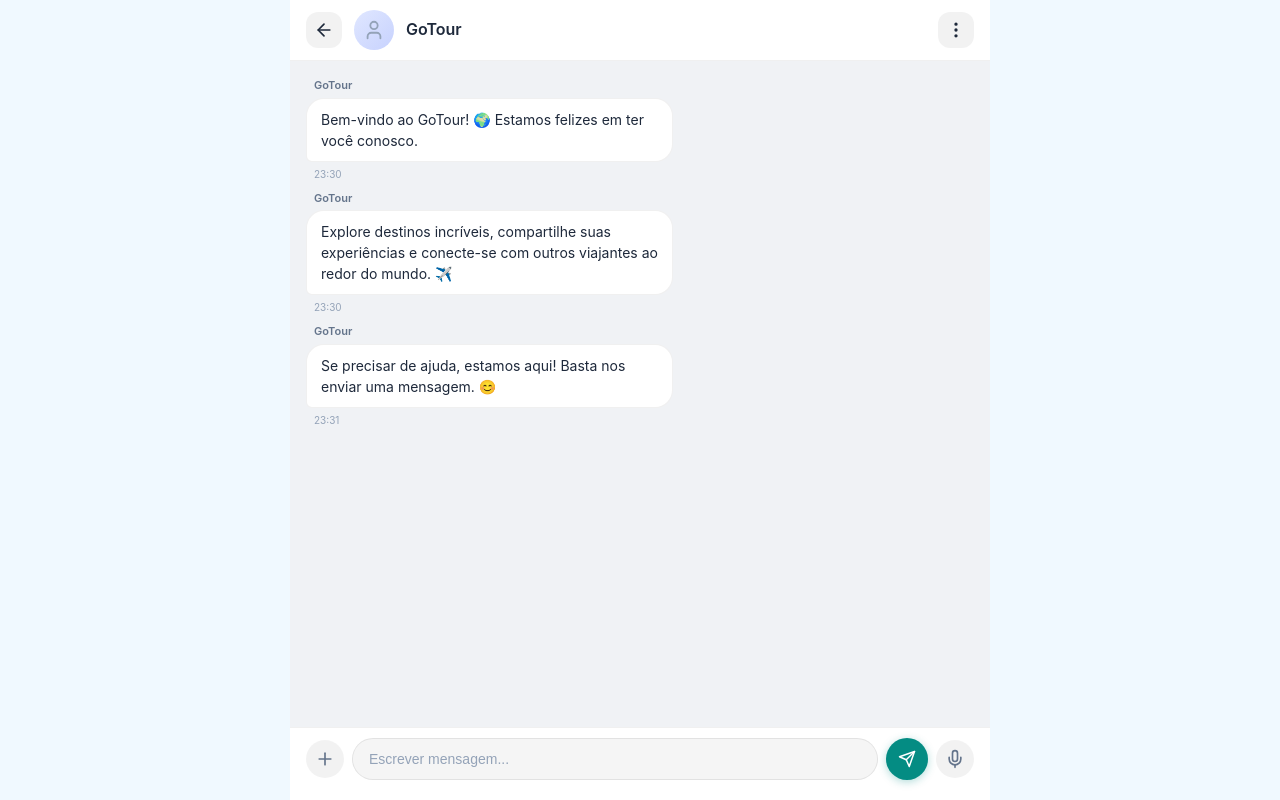
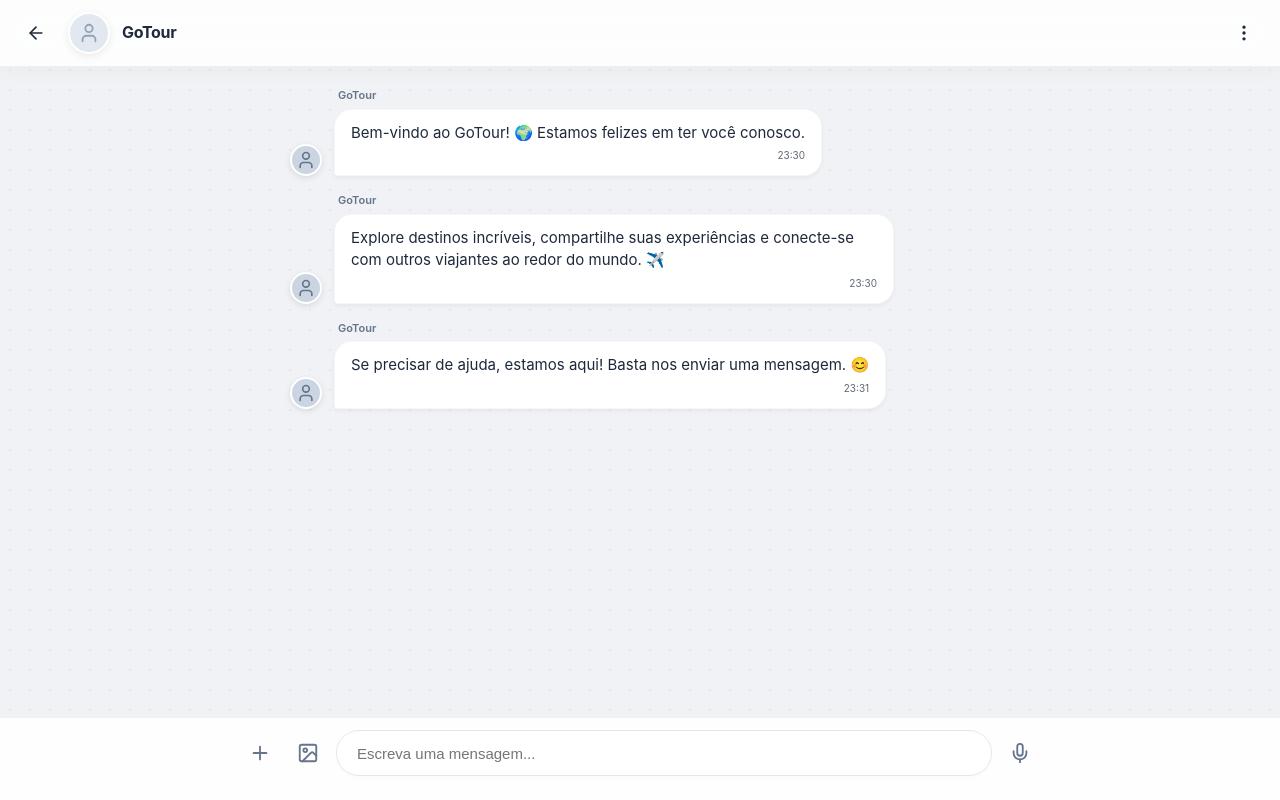
Before and after one commit to mariabernardop63-cell/GOTOUR-GLOBAL-APP, a React (Vite) app: page /chat in a window 1280 px wide. Built offline with nearby package versions, Linux system fonts and the light colour scheme; no server answers; a web font is replaced by a local one.

Commit message:
Implement Chat Screen Redesign with fixed header, bubbles, and premium input bar

```diff
--- a/src/pages/Chat/ChatScreen.css
+++ b/src/pages/Chat/ChatScreen.css
@@ -1,32 +1,36 @@
-/* ChatScreen.css - WhatsApp-style Chat */
+/* ChatScreen.css - Premium Messaging UI */
 
 .chat-page {
-    min-height: 100vh;
+    height: 100vh;
     background: #f0f2f5;
+    background-image: radial-gradient(#e5e7eb 1px, transparent 1px);
+    background-size: 20px 20px;
     display: flex;
     flex-direction: column;
+    overflow: hidden;
+    position: relative;
 }
 
-/* ===== CHAT HEADER ===== */
+/* ===== CHAT HEADER (Fixed Top) ===== */
 .chat-header {
+    flex-shrink: 0;
     display: flex;
     align-items: center;
     gap: 12px;
-    padding: 10px 16px;
-    position: sticky;
-    top: 0;
-    z-index: 100;
-    background: rgba(255, 255, 255, 0.95);
+    padding: 12px 16px;
+    background: rgba(255, 255, 255, 0.85);
     backdrop-filter: blur(12px);
     -webkit-backdrop-filter: blur(12px);
-    border-bottom: 1px solid rgba(0, 0, 0, 0.06);
+    border-bottom: 1px solid rgba(0, 0, 0, 0.05);
+    z-index: 50;
+    box-shadow: 0 4px 20px rgba(0, 0, 0, 0.03);
 }
 
 .chat-back-btn {
-    width: 36px;
-    height: 36px;
+    width: 40px;
+    height: 40px;
     border-radius: 12px;
-    background: rgba(0, 0, 0, 0.05);
+    background: transparent;
     border: none;
     display: flex;
     align-items: center;
@@ -37,19 +41,20 @@
 }
 
 .chat-back-btn:hover {
-    background: rgba(0, 0, 0, 0.1);
+    background: rgba(0, 0, 0, 0.05);
 }
 
 .chat-contact-avatar {
-    width: 40px;
-    height: 40px;
+    width: 42px;
+    height: 42px;
     border-radius: 50%;
     overflow: hidden;
-    background: linear-gradient(135deg, #e0e7ff, #c7d2fe);
+    background: #e2e8f0;
     display: flex;
     align-items: center;
     justify-content: center;
-    flex-shrink: 0;
+    border: 2px solid #ffffff;
+    box-shadow: 0 2px 8px rgba(0, 0, 0, 0.08);
 }
 
 .chat-contact-avatar img {
@@ -60,16 +65,17 @@
 
 .chat-contact-name {
     font-size: 16px;
-    font-weight: 600;
+    font-weight: 700;
     color: #1e293b;
     flex: 1;
+    letter-spacing: -0.3px;
 }
 
 .chat-more-btn {
-    width: 36px;
-    height: 36px;
+    width: 40px;
+    height: 40px;
     border-radius: 12px;
-    background: rgba(0, 0, 0, 0.05);
+    background: transparent;
     border: none;
     display: flex;
     align-items: center;
@@ -81,28 +87,30 @@
 }
 
 .chat-more-btn:hover {
-    background: rgba(0, 0, 0, 0.1);
+    background: rgba(0, 0, 0, 0.05);
 }
 
-/* Chat More Menu */
+/* More Menu */
 .chat-more-menu {
     position: absolute;
-    top: 44px;
+    top: 50px;
     right: 0;
-    z-index: 200;
-    background: rgba(255, 255, 255, 0.98);
-    border: 1px solid rgba(0, 0, 0, 0.08);
+    z-index: 100;
+    background: #ffffff;
     border-radius: 16px;
-    padding: 8px 0;
-    min-width: 220px;
-    box-shadow: 0 8px 32px rgba(0, 0, 0, 0.12);
-    animation: fadeInMenu 0.2s ease;
+    padding: 6px;
+    width: 200px;
+    box-shadow: 0 10px 40px rgba(0, 0, 0, 0.15);
+    border: 1px solid rgba(0, 0, 0, 0.05);
+    animation: slideDown 0.2s ease-out;
+    display: flex;
+    flex-direction: column;
 }
 
-@keyframes fadeInMenu {
+@keyframes slideDown {
     from {
         opacity: 0;
-        transform: translateY(-8px);
+        transform: translateY(-10px);
     }
 
     to {
@@ -114,282 +122,259 @@
 .chat-more-menu button {
     display: flex;
     align-items: center;
-    gap: 12px;
-    padding: 12px 16px;
-    width: 100%;
+    gap: 10px;
+    padding: 10px 12px;
+    border-radius: 10px;
     border: none;
     background: transparent;
     cursor: pointer;
     font-size: 14px;
     font-weight: 500;
-    color: #374151;
-    transition: background 0.15s;
+    color: #334155;
+    transition: all 0.2s;
     text-align: left;
 }
 
 .chat-more-menu button:hover {
-    background: rgba(4, 140, 131, 0.06);
-}
-
-.chat-more-menu button svg {
-    color: #64748b;
-    flex-shrink: 0;
+    background: #f1f5f9;
 }
 
 .chat-more-menu button.destructive {
     color: #ef4444;
 }
 
-.chat-more-menu button.destructive svg {
-    color: #ef4444;
+.chat-more-menu button.destructive:hover {
+    background: #fef2f2;
 }
 
-/* ===== MESSAGES AREA ===== */
+
+/* ===== MESSAGES SCROLL AREA ===== */
 .chat-messages {
     flex: 1;
     overflow-y: auto;
-    padding: 16px;
+    padding: 20px 16px;
     display: flex;
     flex-direction: column;
-    gap: 8px;
+    gap: 16px;
+    background: transparent;
+    /* Shows pattern from body */
 }
 
-/* Message Bubble */
-.chat-bubble-wrapper {
+/* Chat Row */
+.chat-row {
+    display: flex;
+    align-items: flex-end;
+    /* Align avatar at bottom */
+    gap: 12px;
+    max-width: 100%;
+}
+
+.chat-row.sent {
+    flex-direction: row-reverse;
+}
+
+.chat-row.received {
+    flex-direction: row;
+}
+
+/* Avatars in Chat */
+.chat-avatar-container {
+    width: 32px;
+    height: 32px;
+    border-radius: 50%;
+    overflow: hidden;
+    background: #cbd5e1;
+    display: flex;
+    align-items: center;
+    justify-content: center;
+    flex-shrink: 0;
+    border: 2px solid #ffffff;
+    box-shadow: 0 2px 6px rgba(0, 0, 0, 0.1);
+}
+
+.chat-avatar-container img {
+    width: 100%;
+    height: 100%;
+    object-fit: cover;
+}
+
+.chat-bubble-group {
     display: flex;
     flex-direction: column;
-    max-width: 80%;
+    max-width: 70%;
 }
 
-.chat-bubble-wrapper.sent {
-    align-self: flex-end;
-    align-items: flex-end;
+/* Sender Name */
+.chat-sender-name {
+    font-size: 11px;
+    font-weight: 600;
+    margin-bottom: 4px;
+    padding: 0 4px;
+    color: #64748b;
 }
 
-.chat-bubble-wrapper.received {
-    align-self: flex-start;
-    align-items: flex-start;
-}
-
-.chat-bubble-sender {
-    font-size: 11px;
-    font-weight: 600;
-    margin-bottom: 3px;
-    padding: 0 8px;
-}
-
-.chat-bubble-wrapper.sent .chat-bubble-sender {
+.chat-row.sent .chat-sender-name {
+    text-align: right;
     color: #048c83;
 }
 
-.chat-bubble-wrapper.received .chat-bubble-sender {
-    color: #64748b;
+/* Chat Bubbles */
+.chat-bubble {
+    position: relative;
+    padding: 12px 16px;
+    font-size: 15px;
+    line-height: 1.5;
+    box-shadow: 0 2px 4px rgba(0, 0, 0, 0.05);
+    word-wrap: break-word;
 }
 
-.chat-bubble {
-    padding: 10px 14px;
-    border-radius: 18px;
-    font-size: 14px;
-    line-height: 1.5;
-    position: relative;
-    word-break: break-word;
+/* Received Bubble */
+.chat-row.received .chat-bubble {
+    background: #ffffff;
+    color: #1e293b;
+    border-radius: 18px 18px 18px 4px;
+    border: 1px solid rgba(0, 0, 0, 0.03);
 }
 
-.chat-bubble-wrapper.sent .chat-bubble {
-    background: #048c83;
+/* Sent Bubble */
+.chat-row.sent .chat-bubble {
+    background: linear-gradient(135deg, #048c83, #036c64);
     color: #ffffff;
-    border-bottom-right-radius: 6px;
+    border-radius: 18px 18px 4px 18px;
+    box-shadow: 0 4px 12px rgba(4, 140, 131, 0.2);
 }
 
-.chat-bubble-wrapper.received .chat-bubble {
-    background: #ffffff;
-    color: #1e293b;
-    border-bottom-left-radius: 6px;
-    border: 1px solid rgba(0, 0, 0, 0.06);
-}
-
-.chat-bubble-time {
+/* Timestamp */
+.chat-timestamp {
+    display: block;
     font-size: 10px;
     margin-top: 4px;
-    padding: 0 8px;
-}
-
-.chat-bubble-wrapper.sent .chat-bubble-time {
-    color: #94a3b8;
+    opacity: 0.7;
     text-align: right;
 }
 
-.chat-bubble-wrapper.received .chat-bubble-time {
-    color: #94a3b8;
+.chat-row.sent .chat-timestamp {
+    color: rgba(255, 255, 255, 0.9);
 }
 
-/* New Message Notification */
+/* New Msg Button */
 .chat-new-msg-btn {
     position: fixed;
-    bottom: 80px;
+    bottom: 90px;
     left: 50%;
     transform: translateX(-50%);
-    display: flex;
-    align-items: center;
-    gap: 6px;
     background: #048c83;
-    color: #ffffff;
+    color: white;
     border: none;
     border-radius: 20px;
     padding: 8px 16px;
     font-size: 13px;
     font-weight: 600;
+    box-shadow: 0 4px 12px rgba(0, 0, 0, 0.2);
     cursor: pointer;
-    box-shadow: 0 4px 12px rgba(4, 140, 131, 0.3);
-    animation: fadeInMenu 0.3s ease;
+    z-index: 40;
+    display: flex;
+    align-items: center;
+    gap: 6px;
+    animation: fadeIn 0.3s ease;
 }
 
-/* ===== INPUT BAR ===== */
-.chat-input-bar {
+/* ===== FOOTER INPUT BAR ===== */
+.chat-footer {
+    flex-shrink: 0;
+    background: rgba(255, 255, 255, 0.9);
+    backdrop-filter: blur(10px);
+    /* Glassmorphism */
+    border-top: 1px solid rgba(0, 0, 0, 0.05);
+    padding: 12px 16px 24px;
+    /* Extra padding for bottom safety */
+    display: flex;
+    justify-content: center;
+}
+
+.chat-input-container {
     display: flex;
     align-items: center;
     gap: 8px;
-    padding: 10px 16px 20px;
-    background: #ffffff;
-    border-top: 1px solid rgba(0, 0, 0, 0.06);
-    position: sticky;
-    bottom: 0;
+    width: 100%;
+    max-width: 800px;
+    position: relative;
 }
 
-.chat-attach-btn {
-    width: 38px;
-    height: 38px;
+.chat-action-btn {
+    width: 40px;
+    height: 40px;
     border-radius: 50%;
+    border: none;
+    background: transparent;
+    color: #64748b;
+    cursor: pointer;
+    transition: all 0.2s;
+    display: flex;
+    align-items: center;
+    justify-content: center;
+}
+
+.chat-action-btn:hover {
     background: rgba(0, 0, 0, 0.05);
+    color: #048c83;
+}
+
+.chat-input-field {
+    flex: 1;
+    height: 46px;
+    border-radius: 24px;
+    border: 1px solid #e2e8f0;
+    background: #ffffff;
+    padding: 0 20px;
+    font-size: 15px;
+    color: #1e293b;
+    outline: none;
+    transition: all 0.2s;
+    box-shadow: 0 2px 5px rgba(0, 0, 0, 0.02);
+}
+
+.chat-input-field:focus {
+    border-color: #048c83;
+    box-shadow: 0 0 0 3px rgba(4, 140, 131, 0.1);
+}
+
+.chat-send-fab {
+    width: 46px;
+    height: 46px;
+    border-radius: 50%;
+    background: #048c83;
+    color: white;
     border: none;
     display: flex;
     align-items: center;
     justify-content: center;
     cursor: pointer;
-    color: #64748b;
-    transition: background 0.2s;
-    position: relative;
+    box-shadow: 0 4px 12px rgba(4, 140, 131, 0.3);
+    transition: transform 0.2s;
 }
 
-.chat-attach-btn:hover {
-    background: rgba(0, 0, 0, 0.08);
+.chat-send-fab:hover {
+    transform: scale(1.05);
+    background: #037f76;
 }
 
-/* Attach Menu */
-.chat-attach-menu {
-    position: absolute;
-    bottom: 48px;
-    left: 0;
-    z-index: 200;
-    background: rgba(255, 255, 255, 0.98);
-    border: 1px solid rgba(0, 0, 0, 0.08);
-    border-radius: 16px;
-    padding: 8px 0;
-    min-width: 180px;
-    box-shadow: 0 8px 32px rgba(0, 0, 0, 0.12);
-    animation: fadeInMenu 0.2s ease;
-}
-
-.chat-attach-menu button {
-    display: flex;
-    align-items: center;
-    gap: 12px;
-    padding: 12px 16px;
-    width: 100%;
-    border: none;
-    background: transparent;
-    cursor: pointer;
-    font-size: 14px;
-    font-weight: 500;
-    color: #374151;
-    transition: background 0.15s;
-}
-
-.chat-attach-menu button:hover {
-    background: rgba(4, 140, 131, 0.06);
-}
-
-.chat-attach-menu button svg {
-    color: #048c83;
-}
-
-.chat-text-input {
-    flex: 1;
-    height: 42px;
-    border-radius: 21px;
-    background: rgba(0, 0, 0, 0.04);
-    border: 1px solid rgba(0, 0, 0, 0.08);
-    padding: 0 16px;
-    font-size: 14px;
-    color: #1e293b;
-    outline: none;
-    transition: border-color 0.2s;
-}
-
-.chat-text-input:focus {
-    border-color: rgba(4, 140, 131, 0.4);
-}
-
-.chat-text-input::placeholder {
-    color: #94a3b8;
-}
-
-.chat-send-btn {
-    width: 42px;
-    height: 42px;
-    border-radius: 50%;
-    background: #048c83;
-    color: #ffffff;
-    border: none;
-    display: flex;
-    align-items: center;
-    justify-content: center;
-    cursor: pointer;
-    transition: all 0.2s;
-    box-shadow: 0 2px 8px rgba(4, 140, 131, 0.3);
-}
-
-.chat-send-btn:hover {
-    background: #6d28d9;
-    transform: scale(1.05);
-}
-
-.chat-mic-btn {
-    width: 38px;
-    height: 38px;
-    border-radius: 50%;
-    background: rgba(0, 0, 0, 0.05);
-    border: none;
-    display: flex;
-    align-items: center;
-    justify-content: center;
-    cursor: pointer;
-    color: #64748b;
-    transition: background 0.2s;
-}
-
-.chat-mic-btn:hover {
-    background: rgba(0, 0, 0, 0.08);
-}
-
-/* ===== RESPONSIVE ===== */
+/* Responsive */
 @media (min-width: 768px) {
-    .chat-page {
-        max-width: 600px;
-        margin: 0 auto;
+    .chat-row {
+        max-width: 80%;
     }
 
-    .chat-bubble-wrapper {
-        max-width: 65%;
+    .chat-bubble-group {
+        max-width: 80%;
+    }
+
+    .chat-messages {
+        align-items: center;
+    }
+
+    .chat-row {
+        width: 100%;
+        max-width: 700px;
     }
 }
-
-@media (min-width: 1024px) {
-    .chat-page {
-        max-width: 700px;
-    }
-
-    .chat-bubble-wrapper {
-        max-width: 55%;
-    }
-}
--- a/src/pages/Chat/ChatScreen.jsx
+++ b/src/pages/Chat/ChatScreen.jsx
@@ -99,12 +99,36 @@ const ChatScreen = () => {
             </div>
 
             {/* MESSAGES */}
+            {/* MESSAGES */}
             <div className="chat-messages" ref={messagesContainerRef} onScroll={handleScroll}>
                 {messages.map((msg) => (
-                    <div key={msg.id} className={`chat-bubble-wrapper ${msg.sender === 'user' ? 'sent' : 'received'}`}>
-                        <span className="chat-bubble-sender">{msg.senderName}</span>
-                        <div className="chat-bubble">{msg.text}</div>
-                        <span className="chat-bubble-time">{msg.time}</span>
+                    <div key={msg.id} className={`chat-row ${msg.sender === 'user' ? 'sent' : 'received'}`}>
+                        {/* Avatar for Received */}
+                        {msg.sender !== 'user' && (
+                            <div className="chat-avatar-container">
+                                {contactAvatar ? <img src={contactAvatar} alt={contactName} /> : <User size={20} color="#64748b" />}
+                            </div>
+                        )}
+
+                        <div className="chat-bubble-group">
+                            {/* Sender Name */}
+                            <span className="chat-sender-name">
+                                {msg.sender === 'user' ? 'Eu' : msg.senderName}
+                            </span>
+
+                            {/* Bubble */}
+                            <div className="chat-bubble">
+                                {msg.text}
+                                <span className="chat-timestamp">{msg.time}</span>
+                            </div>
+                        </div>
+
+                        {/* Avatar for Sent (User) */}
+                        {msg.sender === 'user' && (
+                            <div className="chat-avatar-container user">
+                                <User size={20} color="#048c83" />
+                            </div>
+                        )}
                     </div>
                 ))}
                 <div ref={messagesEndRef} />
@@ -118,32 +142,33 @@ const ChatScreen = () => {
             )}
 
             {/* INPUT BAR */}
-            <div className="chat-input-bar">
-                <button className="chat-attach-btn" onClick={() => setShowAttachMenu(!showAttachMenu)} aria-label="Anexar">
-                    <Plus size={20} />
-                    {showAttachMenu && (
-                        <div className="chat-attach-menu">
-                            <button onClick={() => setShowAttachMenu(false)}><Image size={16} /> Foto</button>
-                            <button onClick={() => setShowAttachMenu(false)}><Video size={16} /> Vídeo</button>
-                            <button onClick={() => setShowAttachMenu(false)}><Smile size={16} /> Sticker</button>
-                            <button onClick={() => setShowAttachMenu(false)}><Smile size={16} /> GIF</button>
-                            <button onClick={() => setShowAttachMenu(false)}><FileText size={16} /> Documento</button>
-                            <button onClick={() => setShowAttachMenu(false)}><MapPin size={16} /> Localização</button>
-                        </div>
-                    )}
+            <footer className="chat-footer">
+                <div className="chat-input-container">
+                    <button className="chat-action-btn" aria-label="Anexar arquivo">
+                        <Plus size={22} />
                     </button>
+                    <button className="chat-action-btn" aria-label="Enviar Imagem">
+                        <Image size={22} />
+                    </button>
+
                     <input
-                    className="chat-text-input" placeholder="Escrever mensagem..."
+                        className="chat-input-field"
+                        placeholder="Escreva uma mensagem..."
                         value={inputText} onChange={(e) => setInputText(e.target.value)}
                         onKeyDown={handleKeyPress}
                     />
-                <button className="chat-send-btn" onClick={handleSend} aria-label="Enviar">
+
+                    {inputText.trim() ? (
+                        <button className="chat-send-fab" onClick={handleSend} aria-label="Enviar">
                             <Send size={18} />
                         </button>
-                <button className="chat-mic-btn" aria-label="Áudio">
-                    <Mic size={20} />
+                    ) : (
+                        <button className="chat-action-btn" aria-label="Gravar áudio">
+                            <Mic size={22} />
                         </button>
+                    )}
                 </div>
+            </footer>
         </div>
     );
 };
```
Lines whose indentation alone changed are shown as unchanged.
